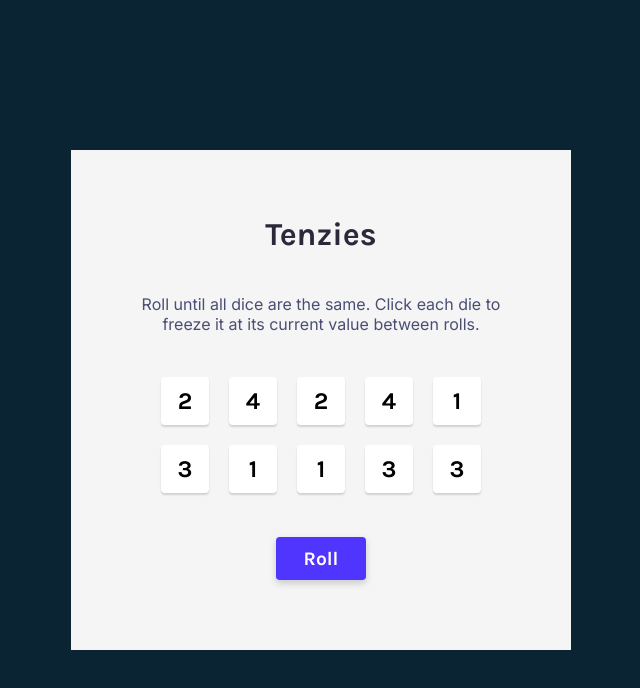
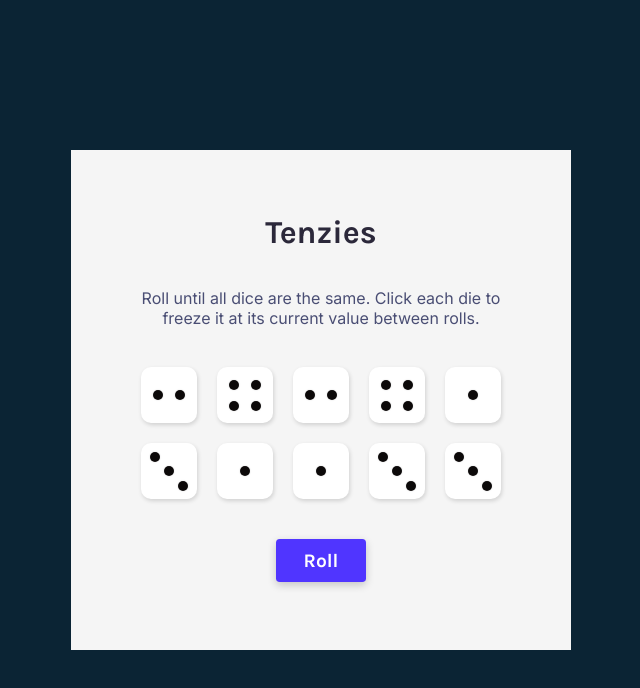
Before and after one commit to Pherizee/Tenzies, a React (Create React App) app: page / in a window 1280 px wide. Shown: the top 688 px of the page, without its empty margins (319-959 px from the left). Built offline with nearby package versions, Linux system fonts and the light colour scheme.

Commit message:
Implement real die faces

```diff
--- a/src/App.css
+++ b/src/App.css
@@ -41,18 +41,27 @@
 }
 
 .die {
-  display: flex;
-  align-items: center;
-  justify-content: center;
+  position: relative;
 
-  width: 2em;
+  width: 2.5em;
   aspect-ratio: 1;
-  box-shadow: 0px 2px 2px rgba(0, 0, 0, 0.15);
-  border-radius: 4px;
+  padding: .3em;
+  box-shadow: 1px 2px 4px rgba(0, 0, 0, 0.15);
+  border-radius: 10px;
 
-  font-size: 1.5em;
+  font-size: 1.4em;
   font-weight: 700;
   cursor: pointer;
+}
+
+.die .dot {
+  width: 10px;
+  aspect-ratio: 1;
+  border-radius: 50%;
+
+  background-color: #0c0909;
+  box-shadow: 0 0 2px rgba(0, 0, 0, 0.15);
+  z-index: 7;
 }
 
 .roll-dice {
@@ -60,7 +69,7 @@
   padding: 10px 28px;
   border: none;
   background: #5035ff;
-  box-shadow: 0px 3.2px 7.68px rgba(0, 0, 0, 0.18);
+  box-shadow: 0px 3px 8px rgba(0, 0, 0, 0.2);
   border-radius: 3.81277px;
 
   font-family: "Karla", sans-serif;
@@ -72,6 +81,89 @@
   animation: clicked 0.2s linear forwards;
 }
 
+/* different die faces */
+.die.one {
+  display: flex;
+  align-items: center;
+  justify-content: center;
+}
+
+.die.two {
+  display: flex;
+  align-items: center;
+  justify-content: space-around;
+}
+
+.die.three {
+  display: grid;
+  place-items: center;
+  grid-template-columns: repeat(3, 1fr);
+  grid-template-rows: repeat(3, 1fr);
+}
+
+.die.three .dot:nth-child(1) {
+  grid-column: 1 / 2;
+  grid-row: 1 / 2;
+  align-self: center;
+}
+
+.die.three .dot:nth-child(2) {
+  grid-column: 2 / 3;
+  grid-row: 2 / 3;
+}
+
+.die.three .dot:nth-child(3) {
+  grid-column: 3 / 4;
+  grid-row: 3 / 4;
+}
+
+.die.four {
+  display: grid;
+  place-items: center;
+  grid-template-columns: repeat(2, 1fr);
+  grid-template-rows: repeat(2, 1fr);
+
+  text-align: center;
+}
+
+.die.five {
+  display: grid;
+  place-items: center;
+  grid-template-columns: repeat(3, 1fr);
+  grid-template-rows: repeat(3, 1fr);
+}
+
+.die.five .dot:nth-child(1) {
+  grid-column: 1 / 2;
+  grid-row: 1 / 2;
+}
+
+.die.five .dot:nth-child(2) {
+  grid-column: 3 / 4;
+  grid-row: 1 / 2;
+}
+
+.die.five .dot:nth-child(3) {
+  grid-column: 2 / 3;
+  grid-row: 2 / 3;
+}
+
+.die.five .dot:nth-child(4) {
+  grid-column: 1 / 2;
+  grid-row: 3 / 4;
+}
+
+.die.five .dot:nth-child(5) {
+  grid-column: 3 / 4;
+  grid-row: 3 / 4;
+}
+
+.die.six {
+  display: grid;
+  place-items: center;
+  grid-template-columns: repeat(2, 1fr);
+  grid-template-rows: repeat(3, 1fr);
+}
 
 @keyframes clicked {
   from{
--- a/src/Die.jsx
+++ b/src/Die.jsx
@@ -1,11 +1,47 @@
+import uniqid from "uniqid";
+
 const Die = ({ num, isHeld, holdDie }) => {
   const styles = {
-    backgroundColor: isHeld ? "#59e391" : "#fff"
+    backgroundColor: isHeld ? "#59e391" : "#fff",
+  };
+
+  let diceClass = "";
+  switch (num) {
+    case 1:
+      diceClass = "one";
+      break;
+    case 2:
+      diceClass = "two";
+      break;
+    case 3:
+      diceClass = "three";
+      break;
+    case 4:
+      diceClass = "four";
+      break;
+    case 5:
+      diceClass = "five";
+      break;
+    case 6:
+      diceClass = "six";
+      break;
+    default:
+      break;
+  }
+
+  function generateDots() {
+    const dieDots = [];
+    for (let i = 0; i < num; i++) {
+      dieDots.push(<span className="dot" key={uniqid()}></span>);
+    }
+    return dieDots;
   }
 
   return (
-    <div className="die" style={styles} onClick={holdDie}><span>{num}</span></div>
+    <div className={`die ${diceClass}`} style={styles} onClick={holdDie}>
+      {generateDots()}
+    </div>
   );
-}
+};
 
 export default Die;
```
